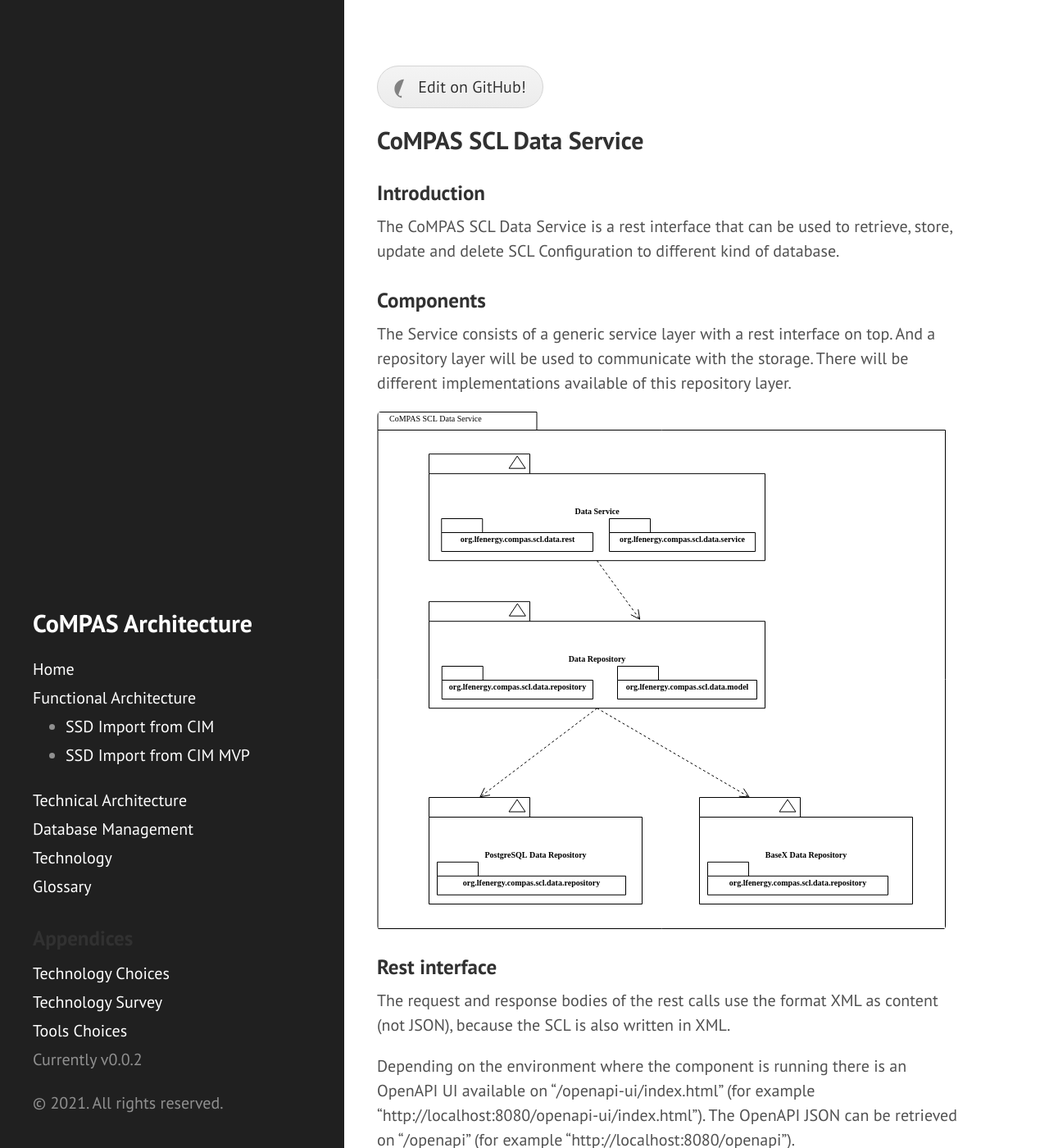
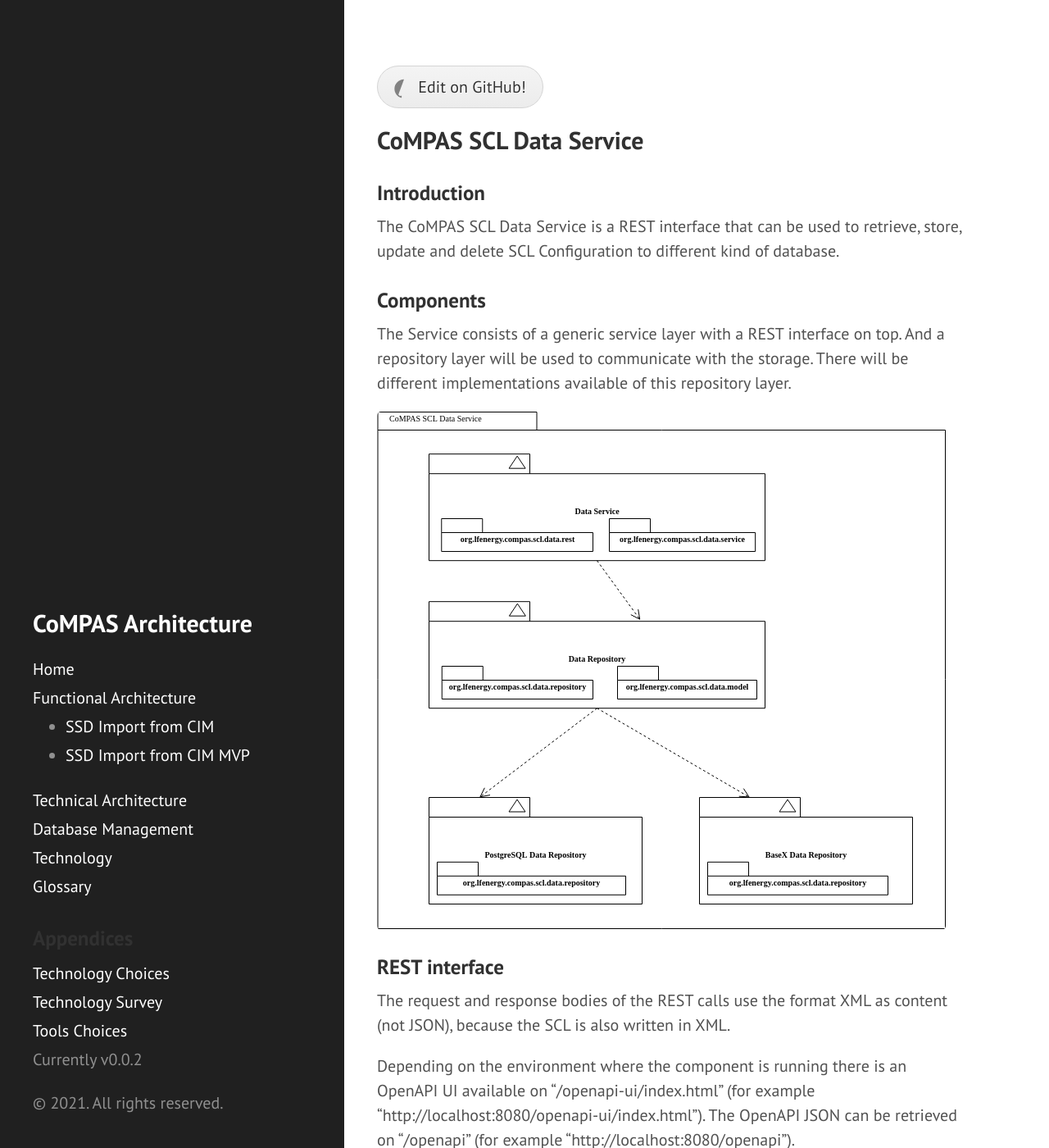
Before and after one commit to com-pas/compas-architecture, a Jekyll site: the page built from technical/COMPAS_SCL_DATA_SERVICE.md, in a window 1280 px wide and 1400 px high. Shown: the whole window at 82% size. Built offline with Jekyll 4.4.1, drawn with Linux system fonts in a browser that asks for light colours; our own code applies the rules of GitHub Pages for plain Markdown files.

Commit message:
Review comment.
Signed-off-by: Dennis Labordus <dennis.labordus@alliander.com>

```diff
--- a/technical/COMPAS_SCL_DATA_SERVICE.md
+++ b/technical/COMPAS_SCL_DATA_SERVICE.md
@@ -7,18 +7,18 @@ SPDX-License-Identifier: CC-BY-4.0
 ## CoMPAS SCL Data Service
 
 ### Introduction
-The CoMPAS SCL Data Service is a rest interface that can be used to retrieve, store, update and delete
+The CoMPAS SCL Data Service is a REST interface that can be used to retrieve, store, update and delete
 SCL Configuration to different kind of database.
 
 ### Components
-The Service consists of a generic service layer with a rest interface on top. And a repository layer
+The Service consists of a generic service layer with a REST interface on top. And a repository layer
 will be used to communicate with the storage. There will be different implementations available of
 this repository layer.
 
 ![Component Diagram](images/CoMPAS-SclDataService-ComponentDiagram.png)
 
-### Rest interface
-The request and response bodies of the rest calls use the format XML as content (not JSON), because the SCL is also written in XML.
+### REST interface
+The request and response bodies of the REST calls use the format XML as content (not JSON), because the SCL is also written in XML.
 
 Depending on the environment where the component is running there is an OpenAPI UI available on "/openapi-ui/index.html" (for example "http://localhost:8080/openapi-ui/index.html").
 The OpenAPI JSON can be retrieved on "/openapi" (for example "http://localhost:8080/openapi").
```
Also changed, not shown: other parts of technical/COMPAS_SCL_DATA_SERVICE.md (+1 -0 lines).
